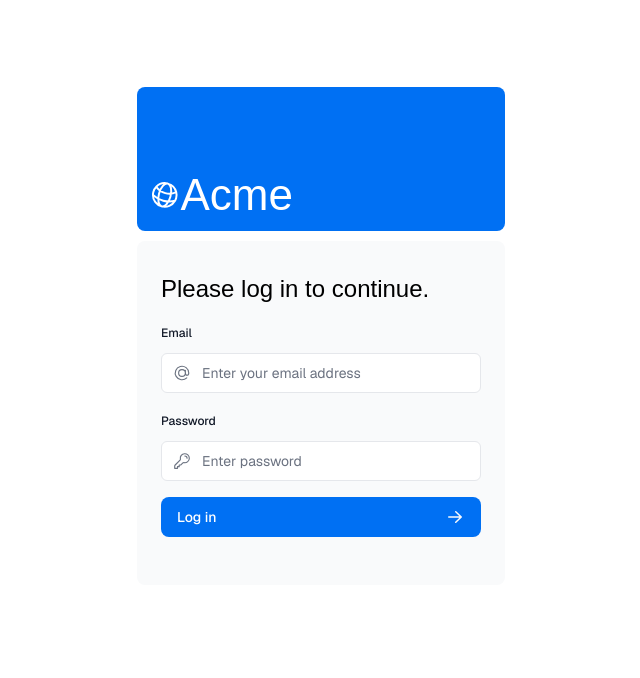
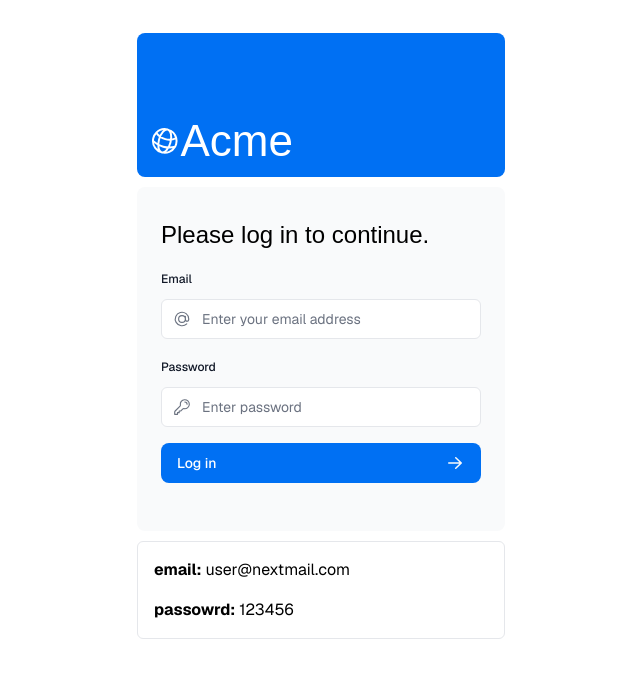
Before and after one commit to YassineOH/learn-nextjs-14, a Next.js app: page /login in a window 1280 px wide. Shown: the top 678 px of the page, without its empty margins (319-959 px from the left). Built offline with nearby package versions, Linux system fonts and the light colour scheme; a web font is replaced by a local one.

Commit message:
trigger deployement

```diff
--- a/app/login/page.tsx
+++ b/app/login/page.tsx
@@ -15,6 +15,14 @@ async function LoginPage() {
           </div>
         </div>
         <LoginForm />
+        <div className='border w-full space-y-4 rounded-md p-4'>
+          <p>
+            <span className='font-bold'>email:</span> user@nextmail.com
+          </p>
+          <p>
+            <span className='font-bold'>passowrd:</span> 123456
+          </p>
+        </div>
       </div>
     </main>
   );
```
